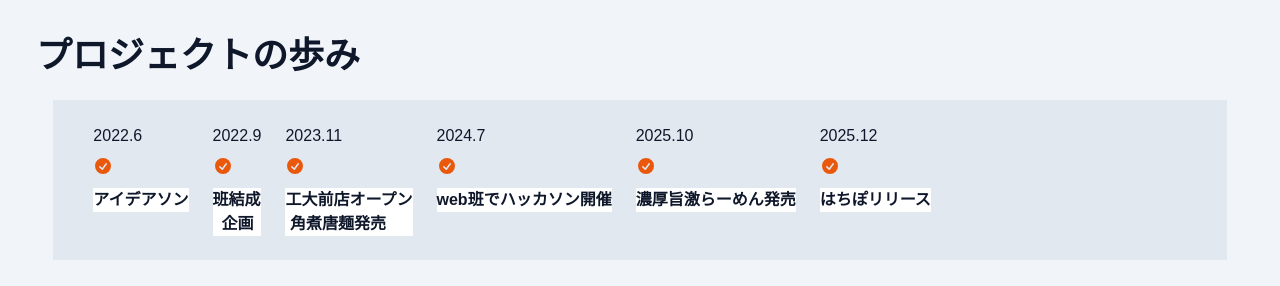
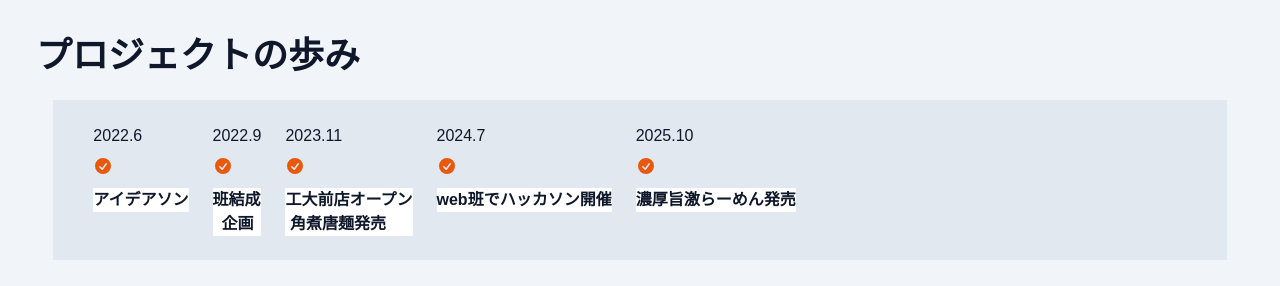
Before and after one commit to FoodCreation/FoodCreation.github.io, a Next.js app: page / in a window 1280 px wide. Shown: the part 1500-1786 px from the top of the page. Built offline with nearby package versions, Linux system fonts and the light colour scheme; a web font is replaced by a local one.

Commit message:
update:連絡先の変更

```diff
--- a/src/components/OverView/TimeLine.tsx
+++ b/src/components/OverView/TimeLine.tsx
@@ -33,11 +33,8 @@ export default function TimeLine() {
                             <time className="mb-1 text-sm font-normal leading-none text-gray-400">2025.10</time>
                             <h3 className="text-lg font-semibold text-gray-900">濃厚旨激らーめん発売</h3>
                         </li>
-                        <div className="absolute w-4 h-4 bg-orange-500 rounded-full mt-1.5 -start-3 border border-white"></div>
-                        <li className="mb-10 ms-4">
-                            <time className="mb-1 text-sm font-normal leading-none text-gray-400">2025.12</time>
-                            <h3 className="text-lg font-semibold text-gray-900">はちぽリリース</h3>
-                        </li>
+
+
 
                     </ol>
                 </div>
@@ -85,13 +82,6 @@ export default function TimeLine() {
                                 </div>
                                 <div className="timeline-end timeline-box mt-3 font-semibold bg-white border-white">濃厚旨激らーめん発売</div>
                             </li>
-                            <li>
-                                <div className="timeline-start mb-2">2025.12</div>
-                                <div className="timeline-middle">
-                                    <svg xmlns="http://www.w3.org/2000/svg" viewBox="0 0 20 20" fill="currentColor" className="w-5 h-5 text-orange-600"><path fillRule="evenodd" d="M10 18a8 8 0 100-16 8 8 0 000 16zm3.857-9.809a.75.75 0 00-1.214-.882l-3.483 4.79-1.88-1.88a.75.75 0 10-1.06 1.061l2.5 2.5a.75.75 0 001.137-.089l4-5.5z" clipRule="evenodd" /></svg>
-                                </div>
-                                <div className="timeline-end timeline-box mt-3 font-semibold bg-white border-white">はちぽリリース</div>
-                            </li>
                         </ul>
                     </div>
                 </div>
--- a/src/components/contact/Contact.tsx
+++ b/src/components/contact/Contact.tsx
@@ -10,7 +10,7 @@ export default function Contact() {
             {/*デスクトップ画面用*/}
             <div className="hidden lg:flex lg:justify-center lg:items-center lg:whitespace-pre-wrap">
                 <ContactText title="活動日時・場所" bodyText={`・毎週火曜日5限\n・パフォーミングスタジオ(23号館1階)`}></ContactText>
-                <ContactText title="連絡先" bodyText={`mail: プロジェクトリーダー  流\nc1304709@st.kanazawa-it.ac.jp`}></ContactText>
+                <ContactText title="連絡先" bodyText={`mail: プロジェクトリーダー  萩原\nc1430750@st.kanazawa-it.ac.jp`}></ContactText>
                 <div className="flex items-center mx-4 flex-col">
                     <span className="text-sm mb-1">フード</span>
                     <ContactIcon imageUrl="/img/desktop/instagramIcon.png" altText="instagramの画像" iconLink="https://www.instagram.com/8ban_foodc" />
@@ -31,7 +31,7 @@ export default function Contact() {
             {/*モバイル画面用*/}
             <div className="whitespace-pre-wrap lg:hidden">
                 <ContactText title="活動日時・場所" bodyText={`・毎週火曜日5限\n・パフォーミングスタジオ(23号館1階)`}></ContactText>
-                <ContactText title="連絡先" bodyText={`mail: プロジェクトリーダー  流\nc1304709@st.kanazawa-it.ac.jp`}></ContactText>
+                <ContactText title="連絡先" bodyText={`mail: プロジェクトリーダー  萩原\nc1430750@st.kanazawa-it.ac.jp`}></ContactText>
                  <div className="flex justify-center space-x-4">
                     <div className="flex items-center flex-col">
                         <span className="text-sm mb-1">フード</span>
```
